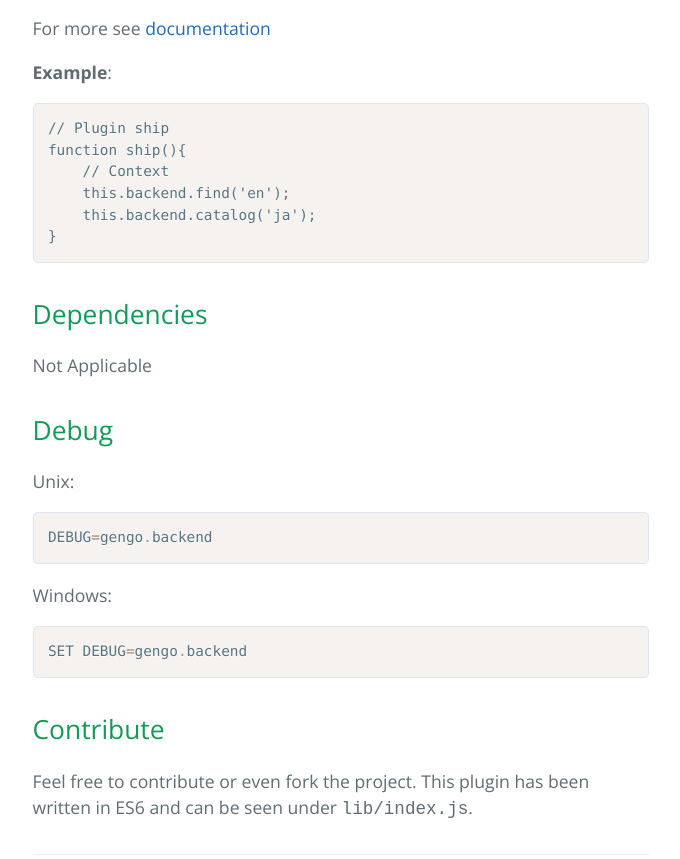
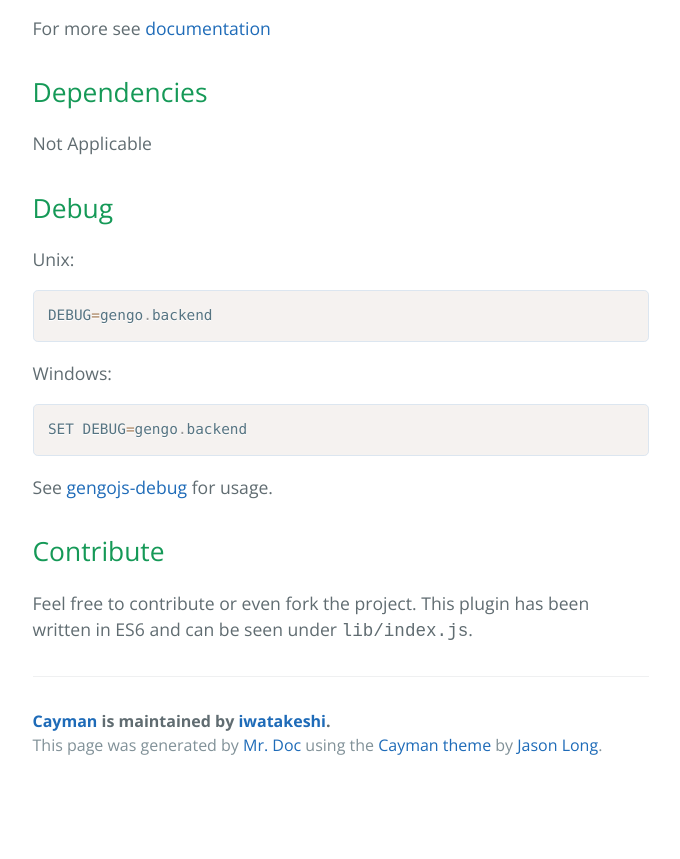
Before and after one commit to gengojs/gengojs-default-backend, a plain HTML site: page index.html in a window 1280 px wide. Shown: the part 2263-3122 px from the top of the page, without its empty margins (407-1087 px from the left). After the commit the page ends 3052 px from the top, so only its background shows below. Drawn offline with nearby package versions, Linux system fonts and the light colour scheme.

Commit message:
Update 2015-10-07T02:38:58.409Z

```diff
--- a/index.html
+++ b/index.html
@@ -82,14 +82,6 @@ app.use(gengo({
 </li>
 </ul>
 <p>For more see <a href="https://gengojs.github.io/plugin-backend">documentation</a></p>
-<p><strong>Example</strong>:</p>
-<pre><code class="language-js">// Plugin ship
-function ship(){
-    // Context
-    this.backend.find('en');
-    this.backend.catalog('ja');
-}
-</code></pre>
 <h2>Dependencies</h2>
 <p>Not Applicable</p>
 <h2>Debug</h2>
@@ -99,6 +91,7 @@ function ship(){
 <p>Windows:</p>
 <pre><code class="language-bash">SET DEBUG=gengo.backend
 </code></pre>
+<p>See <a href="https://github.com/gengojs/gengojs-debug">gengojs-debug</a> for usage.</p>
 <h2>Contribute</h2>
 <p>Feel free to contribute or even fork the project. This plugin has been
 written in ES6 and can be seen under <code>lib/index.js</code>.</p>
```
